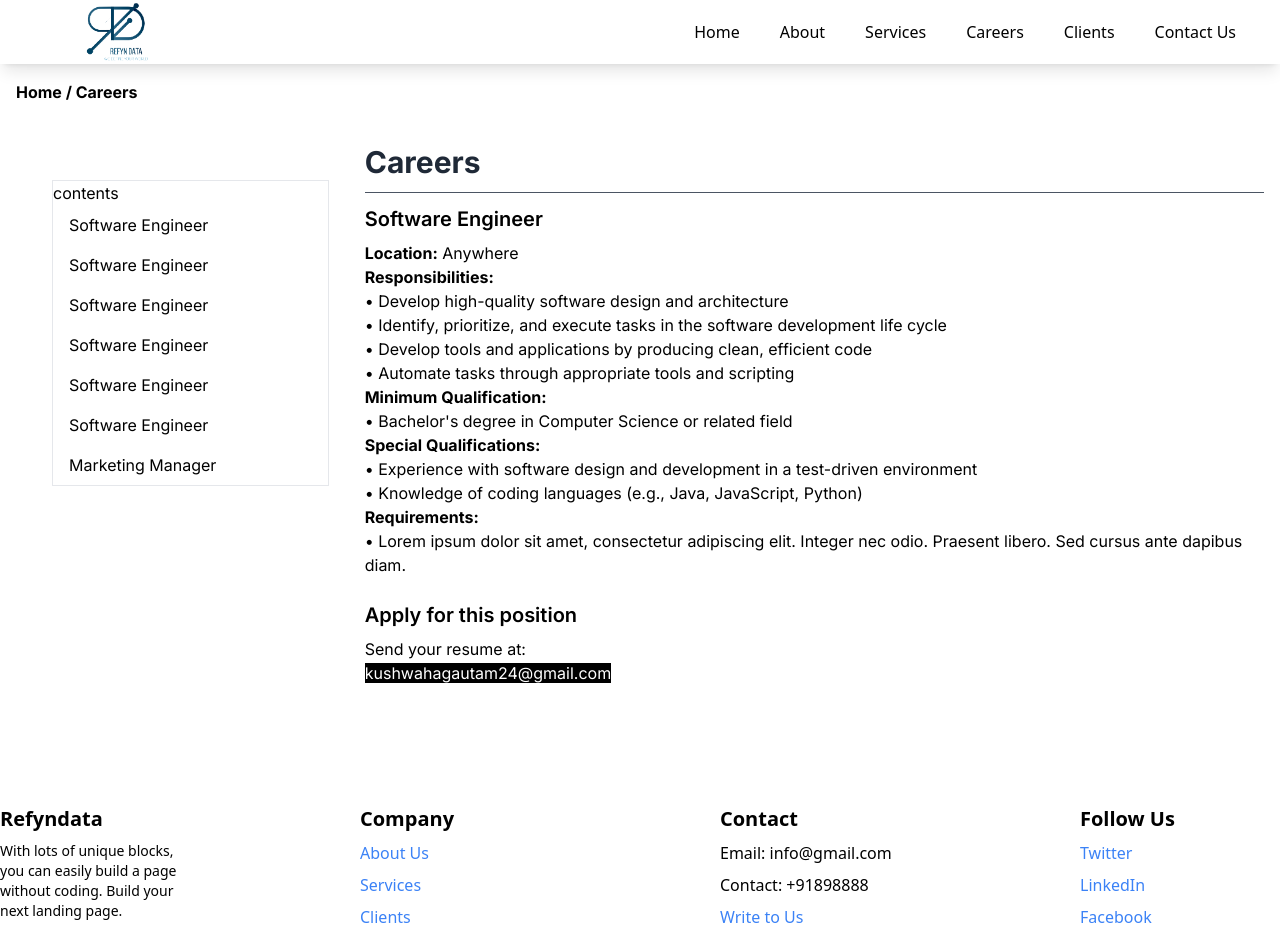
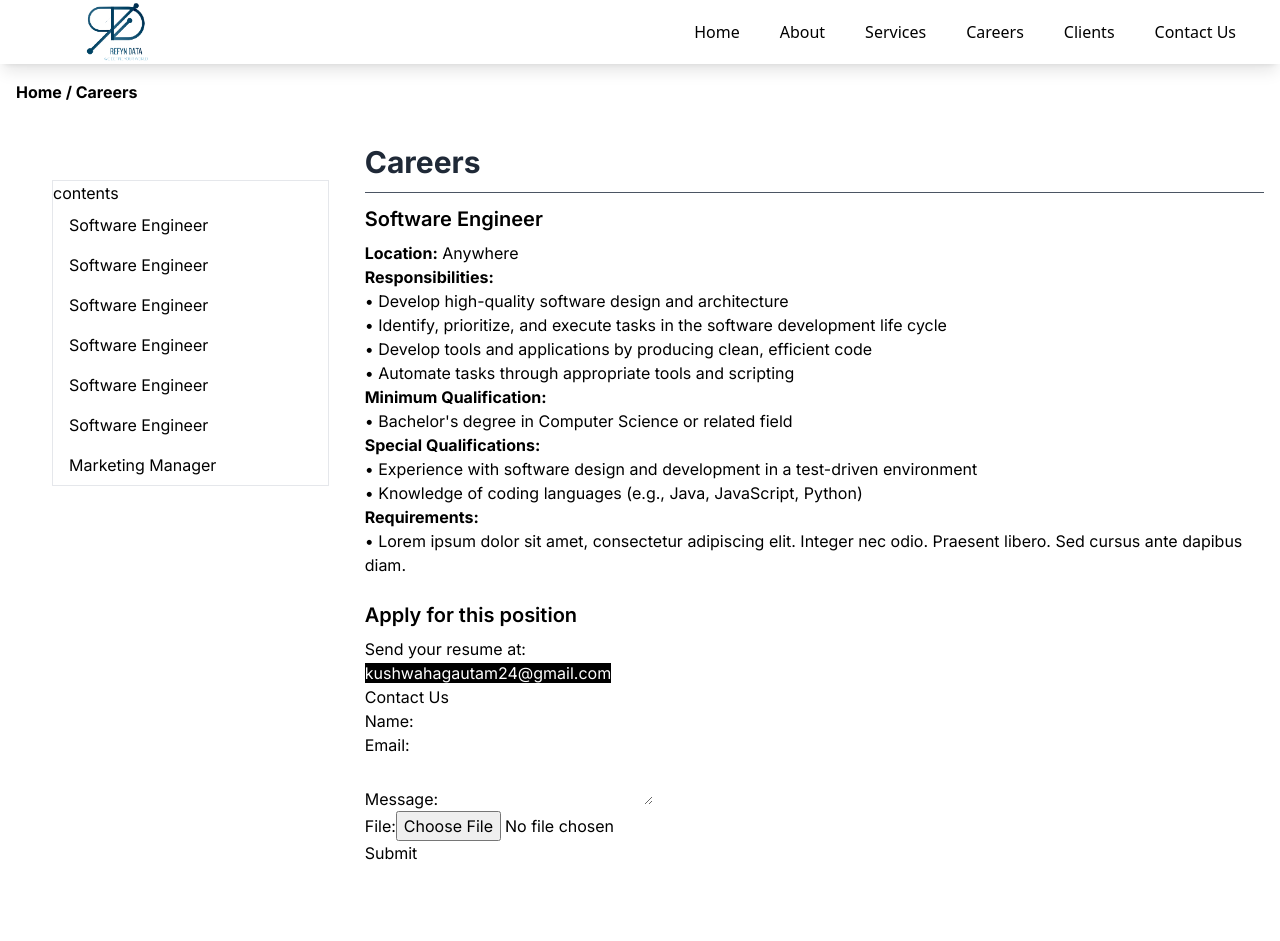
Before and after one commit to gautamkushwaha/Refyndata, a Next.js app: page /career in a window 1280 px wide. Shown: the top 941 px of the page. Built offline with nearby package versions, Linux system fonts and the light colour scheme.

Commit message:
adding form to the carrer page with on submit handling frontend without css

```diff
--- a/pages/career.jsx
+++ b/pages/career.jsx
@@ -3,30 +3,29 @@
 import careersData from '@/data/careers.json';
 import RootLayout from '@/app/layout';
 import axios from 'axios';
-import sendEmail from '@/Backend/backend.jsx';
+
 
 const Careers = () => {
   const [selectedJob, setSelectedJob] = useState(careersData.careers[0]);
   const [formData, setFormData] = useState({
     name: '',
     email: '',
-    contact: '',
-    qualification: '',
-    resume: '',
-    message: ''
+    message: '',
   });
+  const [file, setFile] = useState(null);
 
   const handleJobSelect = (job) => {
     setSelectedJob(job);
   };
 
   const handleChange = (e) => {
-    const { name, value } = e.target;
-    setFormData({
-      ...formData,
-      [name]: value
-    });
+    if (e.target.name === 'file') {
+      setFile(e.target.files[0]);
+    } else {
+      setFormData({ ...formData, [e.target.name]: e.target.value });
+    }
   };
+
 
   const handleSubmit = async (e) => {
     e.preventDefault();
@@ -35,30 +34,21 @@
     data.append('name', formData.name);
     data.append('email', formData.email);
     data.append('message', formData.message);
-
-    // Check if formData.resume exists and is a valid file type
-    if (formData.resume && isFileTypeValid(formData.resume)) {
-      data.append('file', formData.resume);
+    if (file) {
+      data.append('file', file);
+    }
 
     try {
-        const response = await axios.post('http://localhost:7001/send', data, {
+      const response = await axios.post('http://localhost:5000/send', data, {
         headers: {
           'Content-Type': 'multipart/form-data',
         },
       });
-
-        // Send email using sendEmail function
-        sendEmail(formData);
-
       alert('Form submitted successfully!');
       console.log(response.data);
     } catch (error) {
       console.error('There was an error sending the form:', error);
       alert('There was an error sending the form.');
-      }
-    } else {
-      alert('Please select a valid file type (doc, pdf, txt)');
-      return;
     }
   };
 
@@ -146,74 +136,52 @@
 
                     <a href="mailto:kushwahagautam24@gmail.com">Send your resume at: <br/> <span className='bg-black text-white'>kushwahagautam24@gmail.com</span></a>
 
-                    {/* <form onSubmit={handleSubmit} className="w-full max-w-lg">
-                      <div className="mb-4">
-                        <label className="block text-sm font-medium text-gray-700">Name</label>
+
+    <div>
+      <h2>Contact Us</h2>
+      <form onSubmit={handleSubmit}>
+        <div>
+          <label htmlFor="name">Name:</label>
           <input
             type="text"
             name="name"
             value={formData.name}
             onChange={handleChange}
-                          className=" border form-input mt-1 block w-full"
             required
           />
         </div>
-                      <div className="mb-4">
-                        <label className="block text-sm font-medium text-gray-700">Email</label>
+        <div>
+          <label htmlFor="email">Email:</label>
           <input
             type="email"
             name="email"
             value={formData.email}
             onChange={handleChange}
-                          className="border form-input mt-1 block w-full"
             required
           />
         </div>
-                      <div className="mb-4">
-                        <label className="block text-sm font-medium text-gray-700">Contact (with country code)</label>
-                        <input
-                          type="text"
-                          name="contact"
-                          value={formData.contact}
-                          onChange={handleChange}
-                          className=" border form-input mt-1 block w-full"
-                          required
-                        />
-                      </div>
-                      <div className="mb-4">
-                        <label className="block text-sm font-medium text-gray-700">Highest Qualification</label>
-                        <input
-                          type="text"
-                          name="qualification"
-                          value={formData.qualification}
-                          onChange={handleChange}
-                          className="border form-input mt-1 block w-full"
-                          required
-                        />
-                      </div>
-                      <div className="mb-4">
-                        <label className="block text-sm font-medium text-gray-700">Send Resume (File)</label>
-                        <input
-                          type="file"
-                          name="resume"
-                          onChange={handleChange}
-                          className="border form-input mt-1 block w-full"
-                          required
-                        />
-                      </div>
-                      <div className="mb-4">
-                        <label className="block text-sm font-medium text-gray-700">Write your message</label>
+        <div>
+          <label htmlFor="message">Message:</label>
           <textarea
             name="message"
             value={formData.message}
             onChange={handleChange}
-                          rows="4"
-                          className="border form-textarea mt-1 block w-full"
             required
-                        ></textarea>
+          />
         </div>
-                      <button type="submit" className="bg-[#0079A0] text-white border border-rounded btn btn-primary w-full">Send</button>
-                    </form> */}
+        <div>
+          <label htmlFor="file">File:</label>
+          <input
+            type="file"
+            name="file"
+            onChange={handleChange}
+          />
+        </div>
+        <button type="submit">Submit</button>
+      </form>
+    </div>
+
+
                   </div>
                 </div>
               </div>
```
Lines whose indentation alone changed are shown as unchanged.
